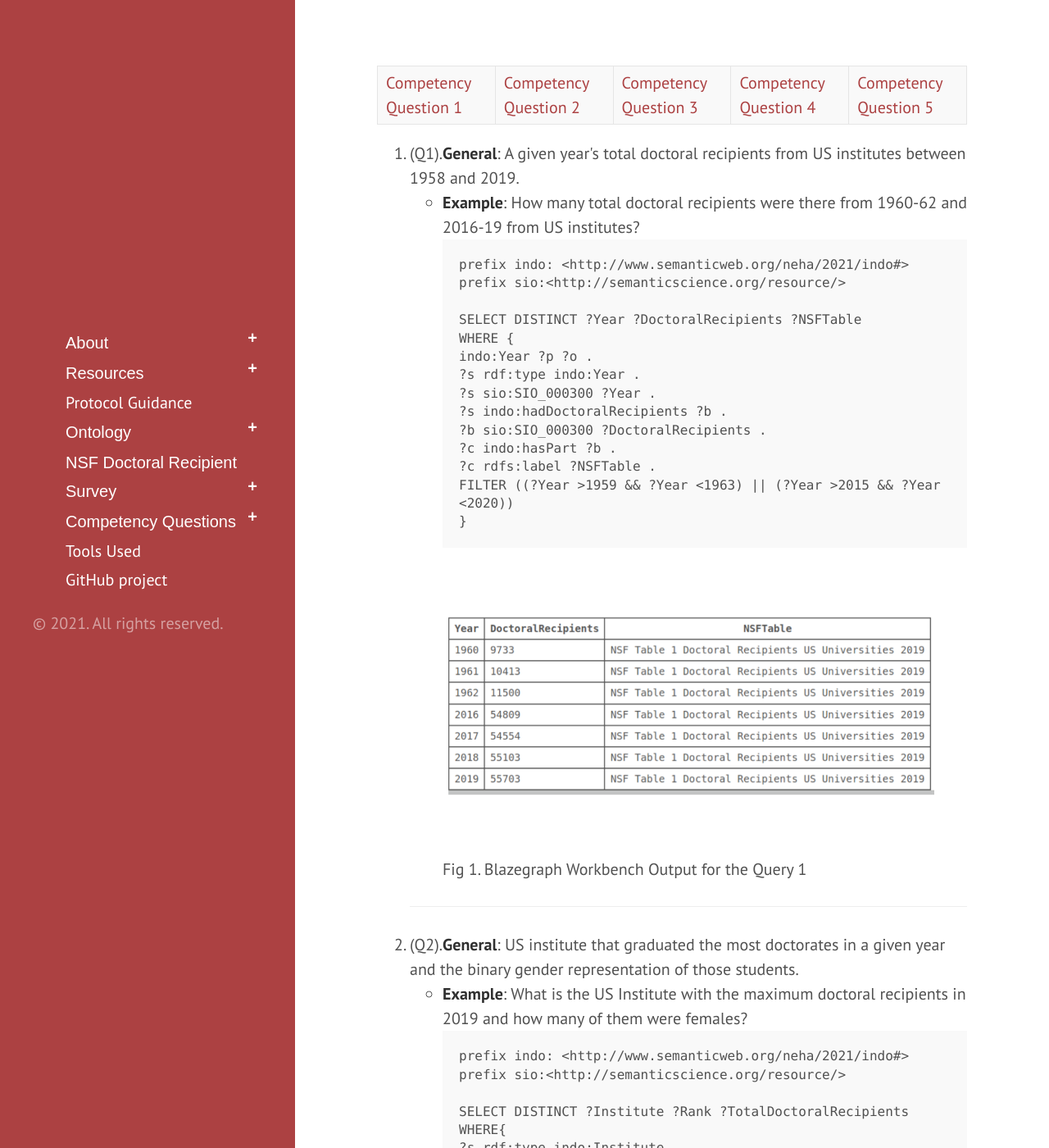
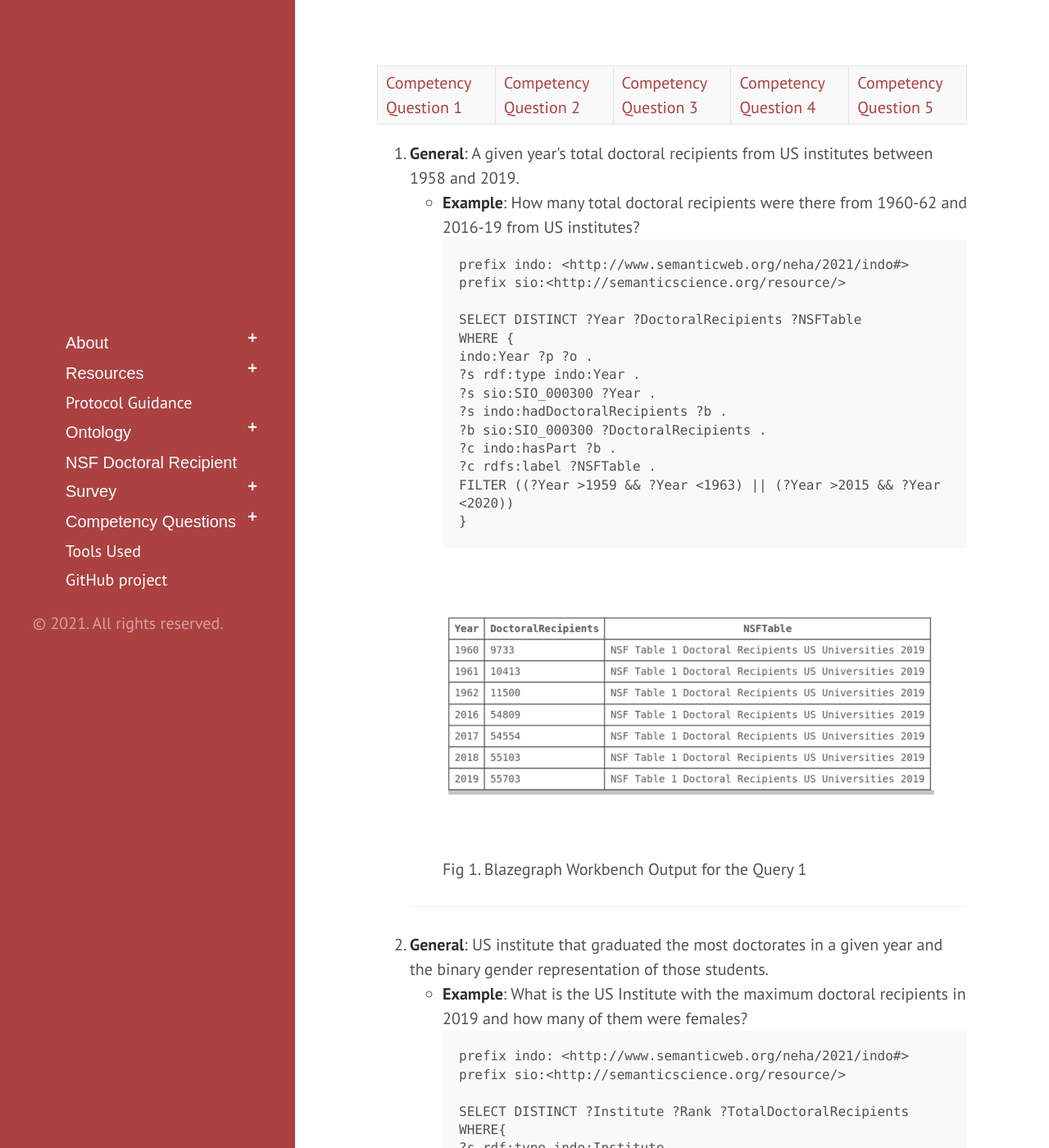
Before and after one commit to tetherless-world/institute-demographic-ontology, a Jekyll site: the page built from competencyquestion.md, in a window 1280 px wide and 1400 px high. Shown: the whole window at 82% size. Built offline with Jekyll 4.4.1, drawn with Linux system fonts in a browser that asks for light colours; Markdown is read by kramdown in place of the engine named in the settings.

Commit message:
removed redundant q #

```diff
--- a/competencyquestion.md
+++ b/competencyquestion.md
@@ -8,7 +8,7 @@ title: Competency Questions
 
 <content>
 <ol>
-<li id="#question1">(Q1).<strong>General</strong>: A given year's total doctoral recipients from US institutes between 1958 and 2019.
+<li id="#question1"><strong>General</strong>: A given year's total doctoral recipients from US institutes between 1958 and 2019.
 <ul type = "circle">
 <li><strong>Example</strong>: How many total doctoral recipients were there from 1960-62 and 2016-19 from US institutes?
 <pre>
@@ -36,7 +36,7 @@ FILTER ((?Year >1959 && ?Year <1963) || (?Year >2015 && ?Year <2020))
 </li>
 <hr>
 
-<li id="#question2">(Q2).<strong>General</strong>: US institute that graduated the most doctorates in a given year and the binary gender representation of those students.
+<li><strong id="#question2">General</strong>: US institute that graduated the most doctorates in a given year and the binary gender representation of those students.
 <ul type = "circle">
 <li><strong>Example</strong>: What is the US Institute with the maximum doctoral recipients in 2019 and how many of them were females?
 <pre>
```
Also changed, not shown: other parts of competencyquestion.md (+3 -3 lines).
